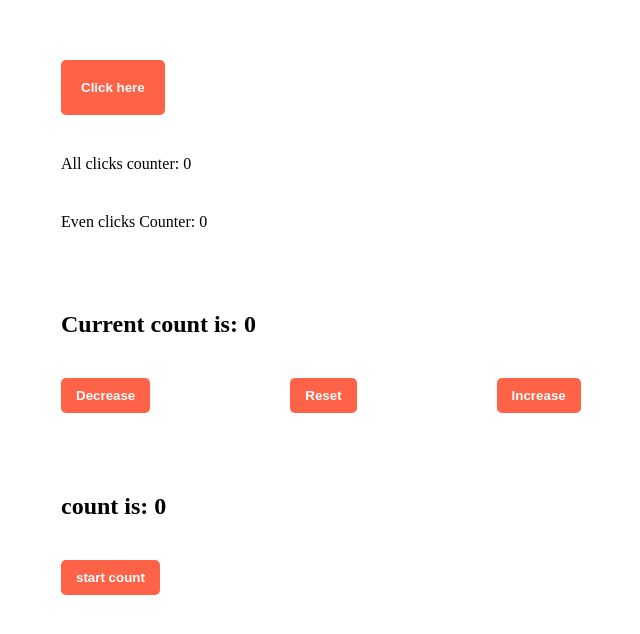
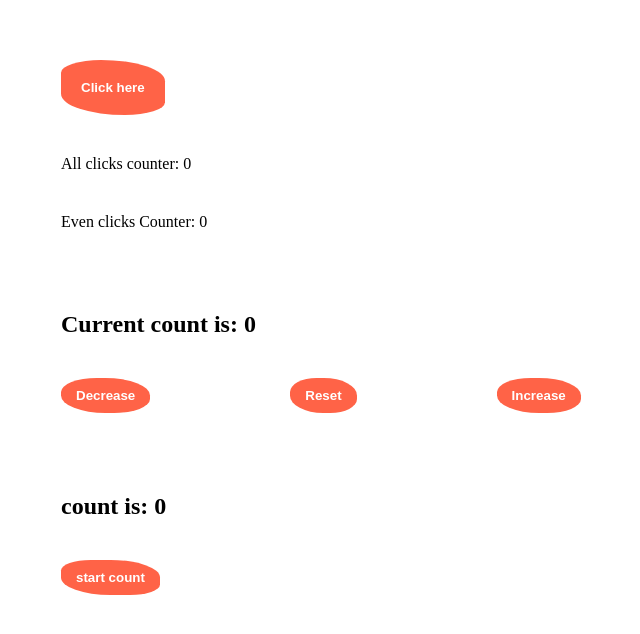
Before and after one commit to myfirstgitma/counter-state-app, a React (Vite) app in the folder states-hooks/: page / in a window 1280 px wide. Shown: the part 140-774 px from the top of the page, without its empty margins (639-1279 px from the left). Built offline with nearby package versions, Linux system fonts and the light colour scheme.

Commit message:
button is styled

```diff
--- a/states-hooks/src/components/IncreaseDecreaseCount/IncreaseDecreaseCount.module.css
+++ b/states-hooks/src/components/IncreaseDecreaseCount/IncreaseDecreaseCount.module.css
@@ -1,7 +1,7 @@
 .buttoncount {
   padding: 10px 15px;
   border: none;
-  border-radius: 5px;
+  border-radius: 40% 50%;
   background-color: tomato;
   color: white;
   font-weight: 700;
--- a/states-hooks/src/components/MyCounter/MyCounter.module.css
+++ b/states-hooks/src/components/MyCounter/MyCounter.module.css
@@ -3,7 +3,7 @@
   border: none;
   color: white;
   font-weight: 700;
-  border-radius: 5px;
+border-radius: 50% 80%/30% 50%;
   padding: 20px;
   transition-duration: 0.6s;
   cursor: pointer;
--- a/states-hooks/src/components/UseEffectForTitle/UseEffectForTitle.module.css
+++ b/states-hooks/src/components/UseEffectForTitle/UseEffectForTitle.module.css
@@ -1,7 +1,7 @@
 .title{
   padding: 10px 15px;
   border: none;
-  border-radius: 5px;
+  border-radius: 30% 50%;
   background-color: tomato;
   color: white;
   font-weight: 700;
```
